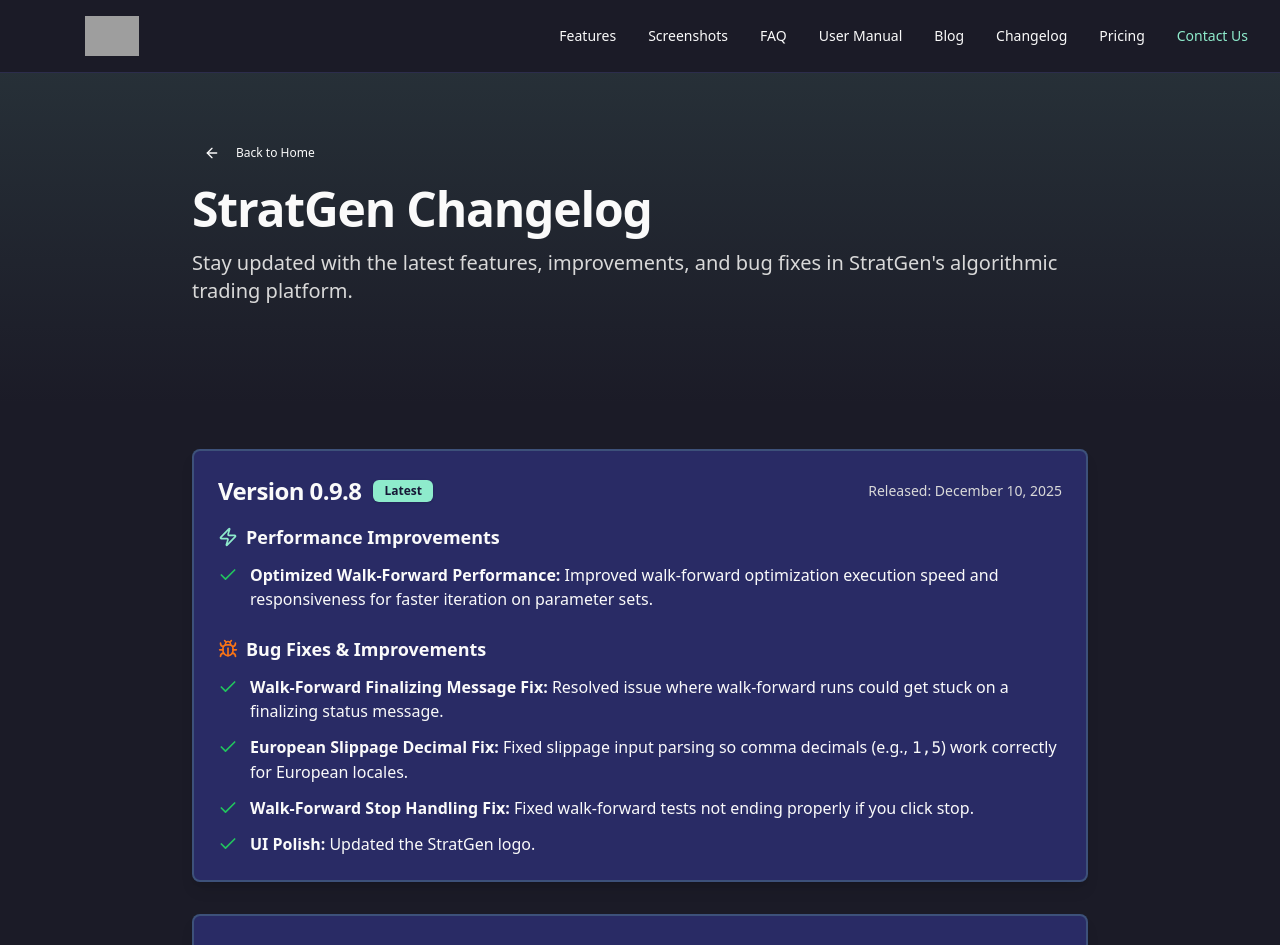
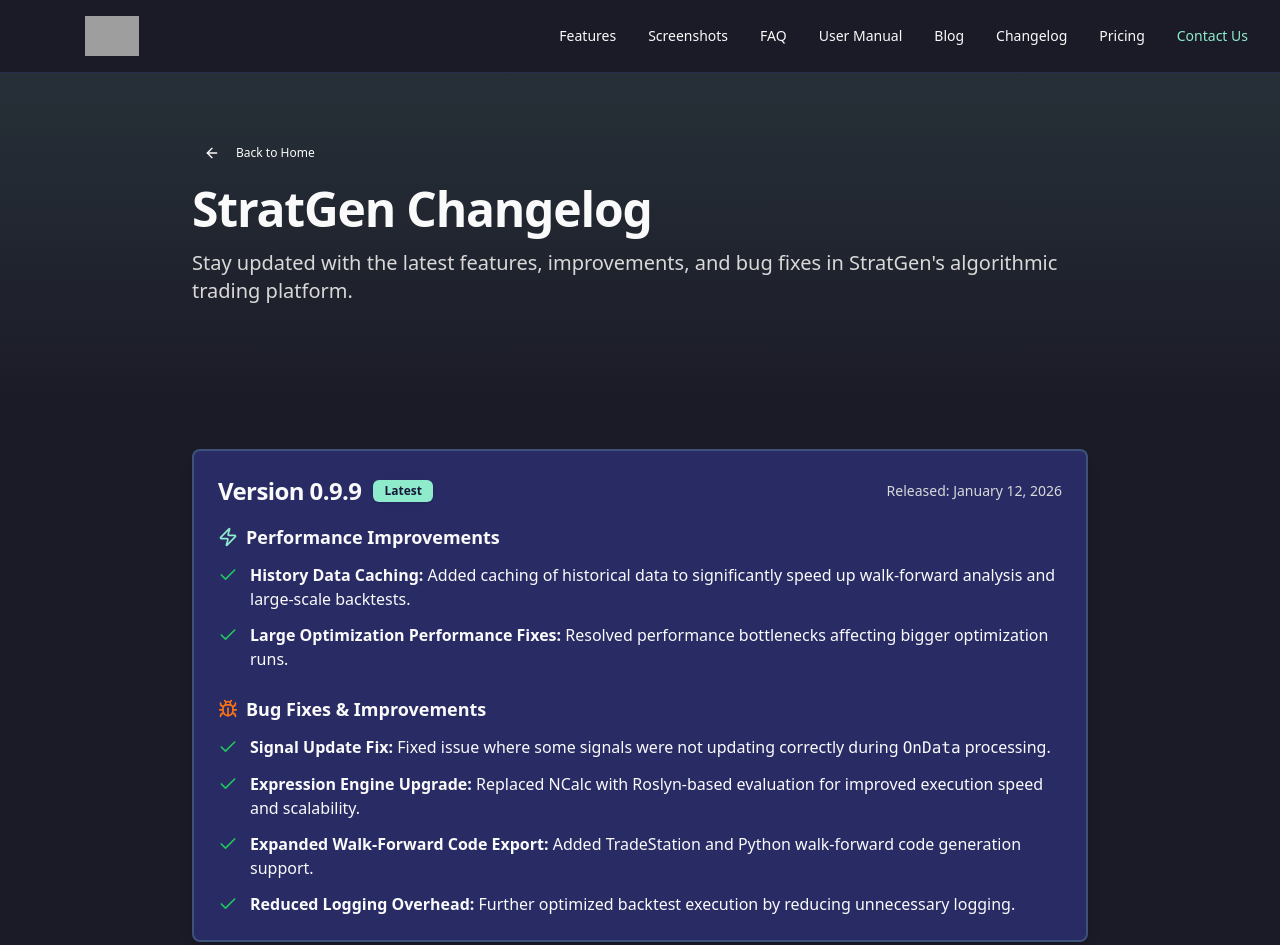
Before and after one commit to JacobAmaral/stratgen, a Next.js app: page /changelog in a window 1280 px wide. Shown: the top 945 px of the page. Built offline with nearby package versions, Linux system fonts and the light colour scheme; grey boxes are pictures that could not be loaded.

Commit message:
0.9.9 added caching history data for faster WF

```diff
--- a/src/pages/changelog.tsx
+++ b/src/pages/changelog.tsx
@@ -86,13 +86,85 @@
                     <div className="max-w-4xl mx-auto space-y-8">
 
 
+
+                        {/* Version 0.9.9 */}
+                        <Card className="border-2 border-primary/20 shadow-lg">
+                            <CardHeader className="pb-4">
+                                <div className="flex items-center justify-between">
+                                    <div className="flex items-center gap-3">
+                                        <CardTitle className="text-2xl">Version 0.9.9</CardTitle>
+                                        <Badge className="bg-primary text-primary-foreground">Latest</Badge>
+                                    </div>
+                                    <div className="text-sm text-muted-foreground">
+                                        Released: January 12, 2026
+                                    </div>
+                                </div>
+                            </CardHeader>
+
+                            <CardContent className="space-y-6">
+                                <div>
+                                    <h3 className="text-lg font-semibold mb-3 flex items-center gap-2">
+                                        <ZapIcon className="h-5 w-5 text-primary" />
+                                        Performance Improvements
+                                    </h3>
+                                    <ul className="space-y-3">
+                                        <li className="flex items-start gap-3">
+                                            <CheckIcon className="h-5 w-5 text-green-500 flex-shrink-0 mt-0.5" />
+                                            <div>
+                                                <strong>History Data Caching:</strong> Added caching of historical data to significantly speed up walk-forward analysis and large-scale backtests.
+                                            </div>
+                                        </li>
+                                        <li className="flex items-start gap-3">
+                                            <CheckIcon className="h-5 w-5 text-green-500 flex-shrink-0 mt-0.5" />
+                                            <div>
+                                                <strong>Large Optimization Performance Fixes:</strong> Resolved performance bottlenecks affecting bigger optimization runs.
+                                            </div>
+                                        </li>
+                                    </ul>
+                                </div>
+
+                                <div>
+                                    <h3 className="text-lg font-semibold mb-3 flex items-center gap-2">
+                                        <BugIcon className="h-5 w-5 text-orange-500" />
+                                        Bug Fixes & Improvements
+                                    </h3>
+                                    <ul className="space-y-3">
+                                        <li className="flex items-start gap-3">
+                                            <CheckIcon className="h-5 w-5 text-green-500 flex-shrink-0 mt-0.5" />
+                                            <div>
+                                                <strong>Signal Update Fix:</strong> Fixed issue where some signals were not updating correctly during <code>OnData</code> processing.
+                                            </div>
+                                        </li>
+                                        <li className="flex items-start gap-3">
+                                            <CheckIcon className="h-5 w-5 text-green-500 flex-shrink-0 mt-0.5" />
+                                            <div>
+                                                <strong>Expression Engine Upgrade:</strong> Replaced NCalc with Roslyn-based evaluation for improved execution speed and scalability.
+                                            </div>
+                                        </li>
+                                        <li className="flex items-start gap-3">
+                                            <CheckIcon className="h-5 w-5 text-green-500 flex-shrink-0 mt-0.5" />
+                                            <div>
+                                                <strong>Expanded Walk-Forward Code Export:</strong> Added TradeStation and Python walk-forward code generation support.
+                                            </div>
+                                        </li>
+                                        <li className="flex items-start gap-3">
+                                            <CheckIcon className="h-5 w-5 text-green-500 flex-shrink-0 mt-0.5" />
+                                            <div>
+                                                <strong>Reduced Logging Overhead:</strong> Further optimized backtest execution by reducing unnecessary logging.
+                                            </div>
+                                        </li>
+                                    </ul>
+                                </div>
+                            </CardContent>
+                        </Card>
+
+
                         {/* Version 0.9.8 */}
                         <Card className="border-2 border-primary/20 shadow-lg">
                             <CardHeader className="pb-4">
                                 <div className="flex items-center justify-between">
                                     <div className="flex items-center gap-3">
                                         <CardTitle className="text-2xl">Version 0.9.8</CardTitle>
-                                        <Badge className="bg-primary text-primary-foreground">Latest</Badge>
                                     </div>
                                     <div className="text-sm text-muted-foreground">
                                         Released: December 10, 2025
--- a/src/pages/index.tsx
+++ b/src/pages/index.tsx
@@ -325,7 +325,7 @@
             <div className="grid grid-cols-1 lg:grid-cols-2 gap-12 items-center">
               <div className="space-y-6">
                 <Badge variant="outline" className="px-3 py-1 text-sm bg-primary/10 border-primary/20 text-primary">
-                  Version 0.9.8 Now Available
+                  Version 0.9.9 Now Available
                 </Badge>
                 <h1 className="text-4xl md:text-5xl lg:text-6xl font-bold tracking-tight">
                   Algorithmic Trading & Backtesting with <span className="text-primary">StratGen</span>
```
